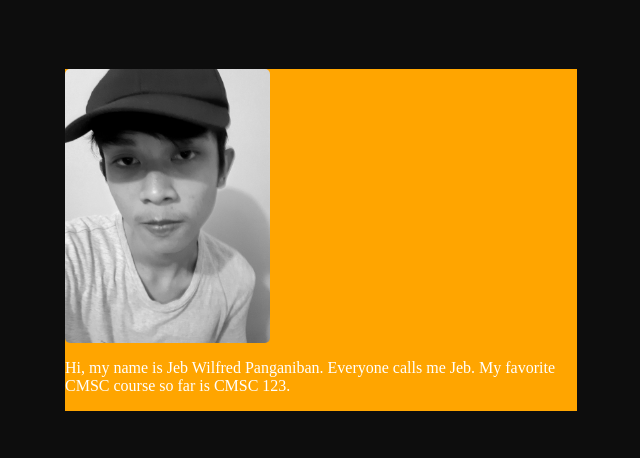
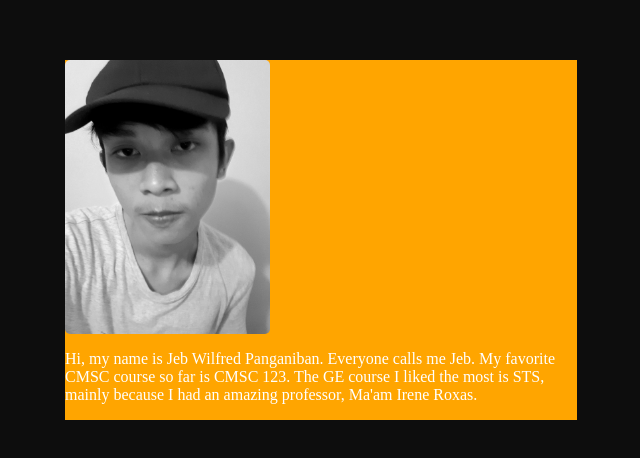
Before and after one commit to derfliwbej/derfliwbej.github.io, a plain HTML site: page index.html in a window 1280 px wide. Shown: the part 160-618 px from the top of the page, without its empty margins (319-959 px from the left). Drawn offline with Linux system fonts and the light colour scheme.

Commit message:
Add favorite GE course to index

```diff
--- a/index.html
+++ b/index.html
@@ -8,7 +8,8 @@
       <div class="main-container">
         <img src="me.jpg" class="picture">
 
-        <p class="paragraph inline">Hi, my name is Jeb Wilfred Panganiban. Everyone calls me Jeb. My favorite CMSC course so far is CMSC 123.</p>
+        <p class="paragraph inline">Hi, my name is Jeb Wilfred Panganiban. Everyone calls me Jeb. My favorite CMSC course so far is CMSC 123.
+        The GE course I liked the most is STS, mainly because I had an amazing professor, Ma'am Irene Roxas.</p>
       </div>
     </div>
   </body>
```
